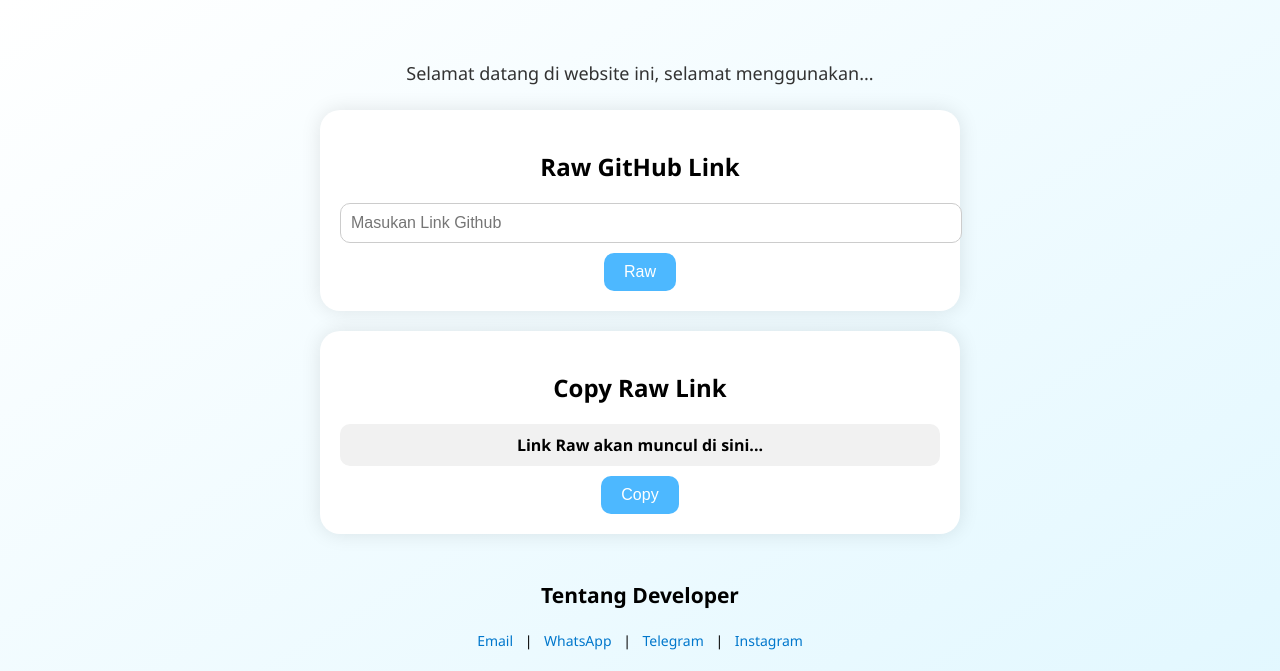
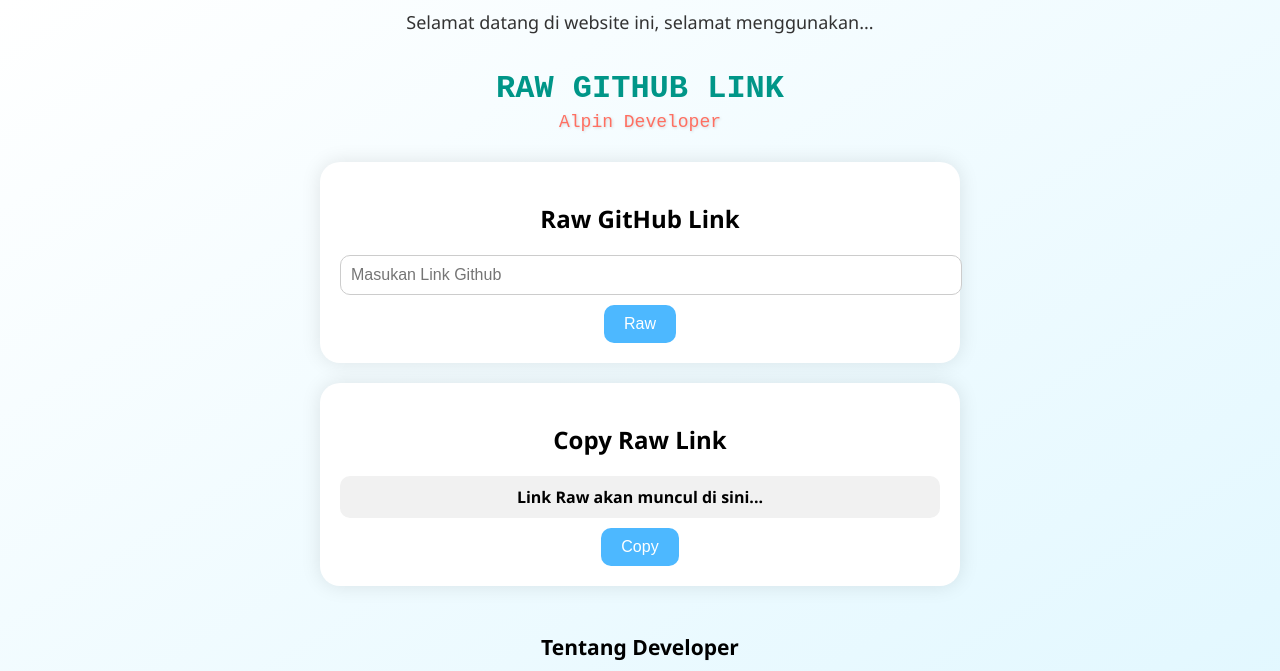
Before and after one commit to ALxyz572/alpinrawgithub, a plain HTML site: page index.html in a window 1280 px wide. Shown: the top 671 px of the page. Drawn offline with Linux system fonts and the light colour scheme.

Commit message:
Update index.html

```diff
--- a/index.html
+++ b/index.html
@@ -34,6 +34,19 @@
       background: #ffffff;
       box-shadow: 0 0 20px rgba(0,0,0,0.1);
       text-align: center;
+    }
+
+    h1 {
+      font-size: 32px; text-align: center;
+      color: #009688; font-family: 'Rubik Mono One', monospace;
+      margin-bottom: 5px; z-index: 2;
+    }
+
+    .graffiti-text {
+      font-family: 'Rubik Mono One', monospace;
+      font-size: 18px; color: #ff6f61;
+      text-shadow: 1px 1px 3px rgba(0,0,0,0.15);
+      text-align: center; margin-bottom: 20px; z-index: 2;
     }
 
     input[type="text"] {
@@ -142,6 +155,9 @@
 <body>
 
   <div class="typewriter" id="typewriterText"></div>
+
+  <h1>RAW GITHUB LINK</h1>
+  <div class="graffiti-text">Alpin Developer</div>
 
   <div class="board" id="raw-board">
     <h2 id="mainTitle">Raw GitHub Link</h2>
```
